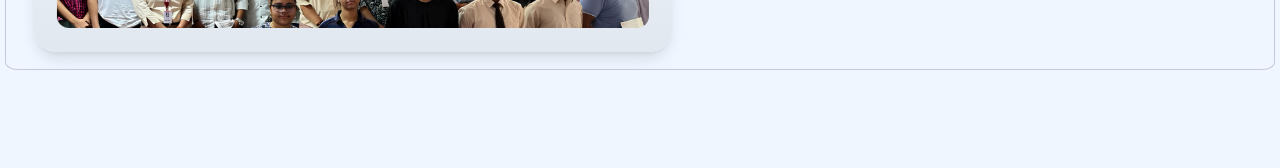
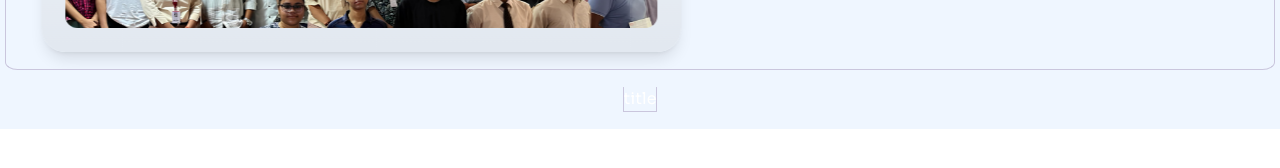
Before and after one commit to 0TenX1/VytoflowWebsite, a React (Vite) app: page / in a window 1280 px wide. Shown: the part 1502-1670 px from the top of the page. After the commit the page ends 1631 px from the top, so only its background shows below. Built offline with nearby package versions, Linux system fonts and the light colour scheme.

Commit message:
banner complete

```diff
--- a/src/components/Events.jsx
+++ b/src/components/Events.jsx
@@ -150,7 +150,7 @@ const Events = () => {
     initial="hidden"
     animate={controls}
     variants={{
-      visible: { opacity: 1, y: 0, scale: 1, transition: { duration: 0.6, delay: 0.7 } },
+      visible: { opacity: 1, y: 0, scale: 1, transition: { duration: 0.6, delay: 1 } },
       hidden: { opacity: 0, y: -20, scale: 0.8, transition: { duration: 0.6 } },
     }}
   >
--- a/src/components/Partners.jsx
+++ b/src/components/Partners.jsx
@@ -2,7 +2,13 @@ import React from 'react'
 
 const partners = () => {
   return (
-    <div className="relative p-3 h-screen bg-blue-50 flex items-center justify-center"></div>
+    <div className="relative p-3 h-auto bg-blue-50 flex items-center justify-center">
+       <div  className="border-r-[0.1rem] border-n-2 border-l-[0.1rem] border-b-[0.1rem] h-auto overflow-hidden" style={{margin:"5px",borderRadius: "1%"}}>
+          <div>
+            <h4>title</h4>
+          </div>
+       </div>
+    </div>
   )
 }
 
```
